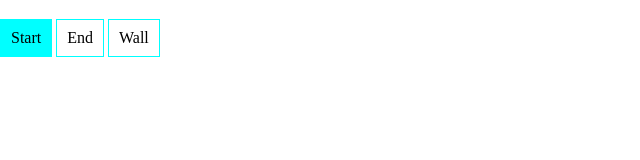
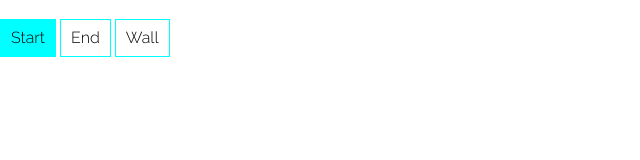
Before and after one commit to bpander/Dijkstra, a website: page index.html in a window 1280 px wide. Shown: the full height of the page, 0-640 px from the left. Drawn offline with Linux system fonts and the light colour scheme.

Commit message:
Adding Raleway as the default font.

```diff
--- a/index.html
+++ b/index.html
@@ -4,6 +4,7 @@
     <title>Dijkstra's Algorithm</title>
 
     <link rel="stylesheet" href="reset.css" />
+    <link rel="stylesheet" href="http://fonts.googleapis.com/css?family=Raleway:300" />
     <link rel="stylesheet" href="screen.css" />
 
     <script src="bower_components/requirejs/require.js"></script>
--- a/screen.css
+++ b/screen.css
@@ -1,3 +1,7 @@
+body {
+    font-family: Raleway, sans-serif;
+}
+
 .grid {
     table-layout: fixed;
 }
```
